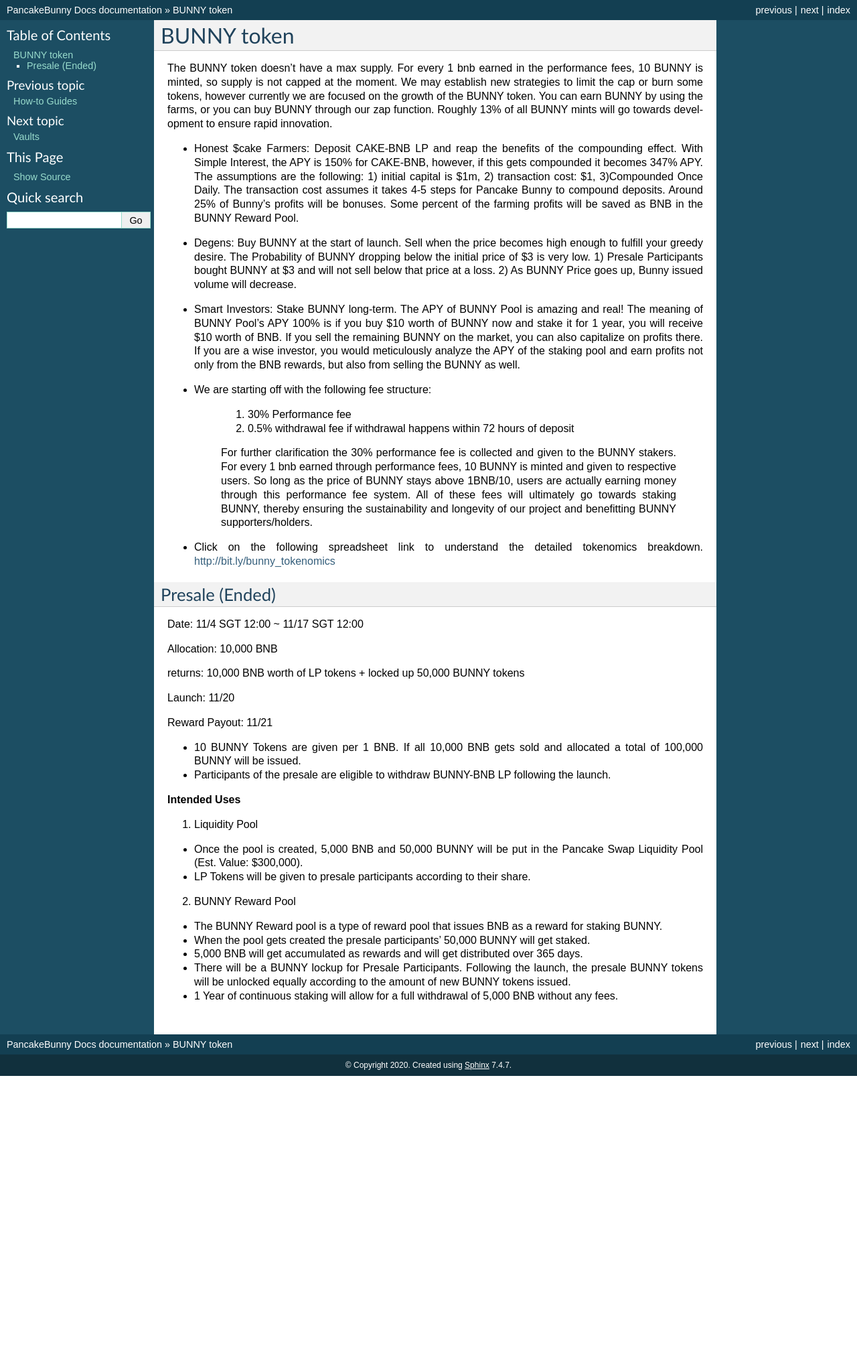
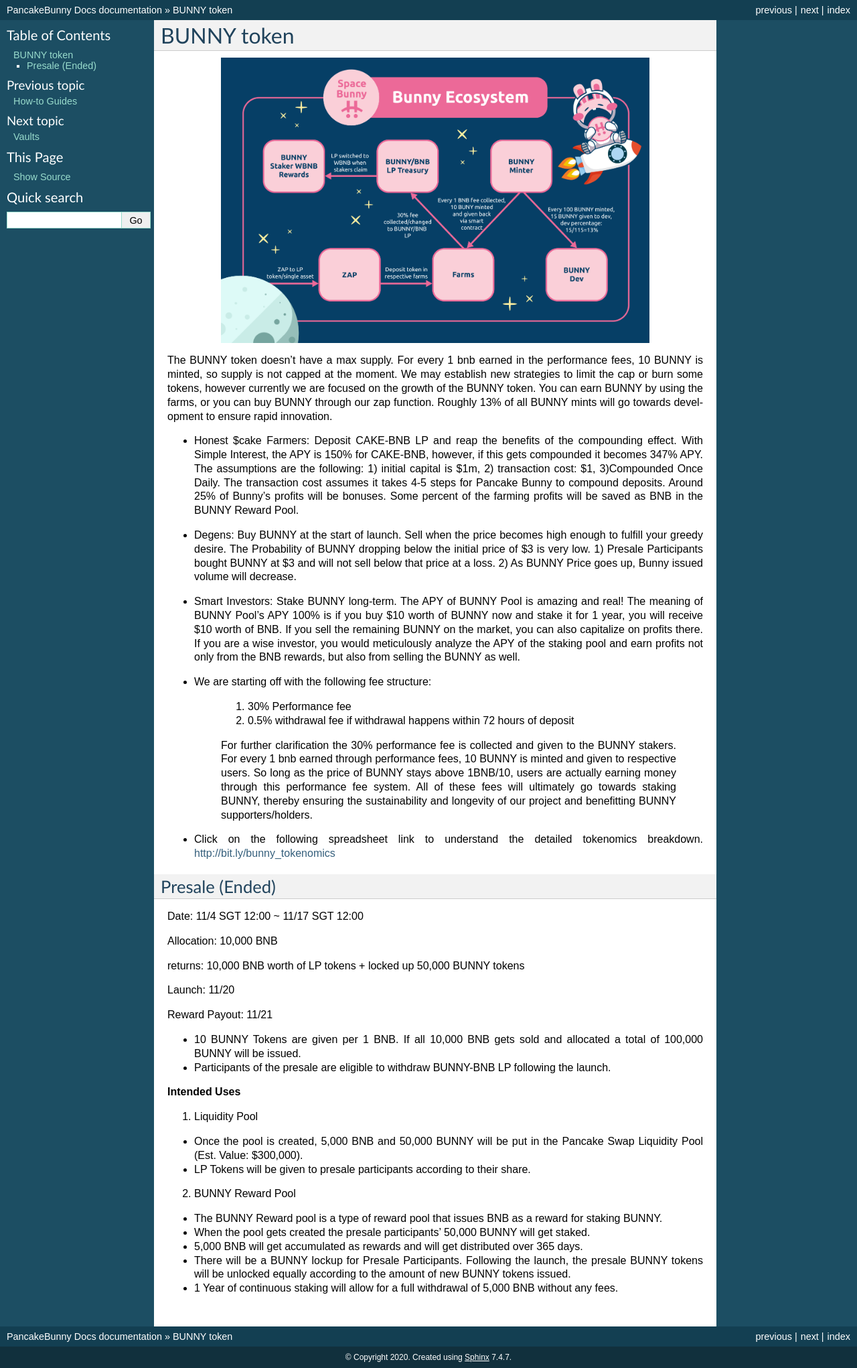
Before and after one commit to DefiEnginner/BannyFinance, a Sphinx documentation site: the page built from docs/bunnytoken.rst, in a window 1280 px wide. Shown: the whole page at 67% size. Built offline with Sphinx 7.4.7, drawn with Linux system fonts in a browser that asks for light colours; before the commit the page ends 1606 px from its top, so only the background shows below that.

Commit message:
add tokenomics image

```diff
--- a/docs/bunnytoken.rst
+++ b/docs/bunnytoken.rst
@@ -1,6 +1,11 @@
 ************************
 BUNNY token
 ************************
+
+.. image:: /images/bunnytoken.png
+  :width: 640
+  :align: center
+  :alt: Tokenomics
 
 The BUNNY token doesn’t have a max supply. For every 1 bnb earned in the performance fees, 10 BUNNY is minted, so supply is not capped at the moment. We may establish new strategies to limit the cap or burn some tokens, however currently we are focused on the growth of the BUNNY token. You can earn BUNNY by using the farms, or you can buy BUNNY through our zap function. Roughly 13% of all BUNNY mints will go towards development to ensure rapid innovation.
 
```
Also changed, not shown: docs/images/bunnytoken.png (added), 1 other file.
